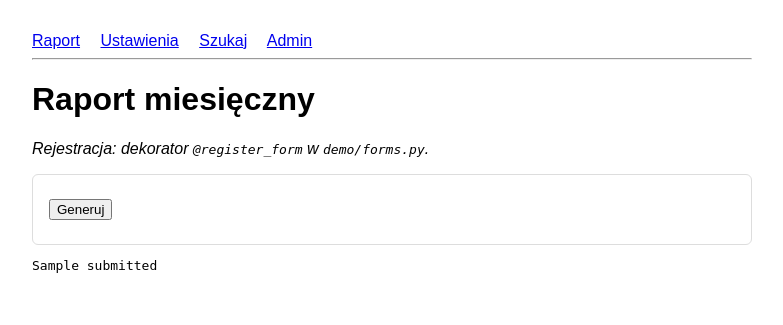
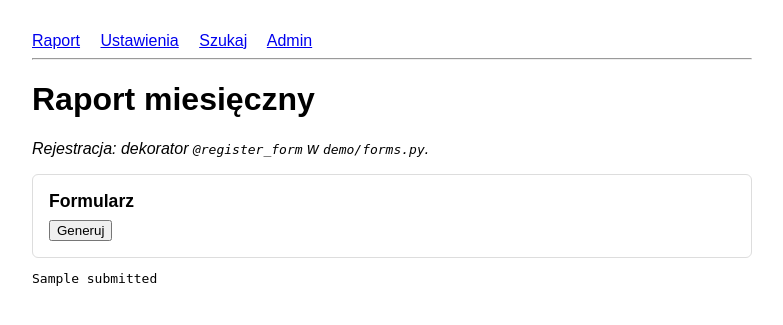
Before and after one commit to iplweb/django-formdefaults, a Django app: template example_project/demo/templates/demo/report.html in a window 1280 px wide. Shown: the top 325 px of the page, without its empty margins (248-1031 px from the left). Run offline with Django 4.2, Linux system fonts and the light colour scheme; the template is opened without the code that fills it: most values are stand-ins (such as "Sample title", 1, 10 or a date in 2020); parts of the project's set-up code (start-up, migrations or seed data) failed here and were passed over.

Commit message:
feat(example): render html_before/html_after, move popup button to card header

```diff
--- a/example_project/demo/templates/base.html
+++ b/example_project/demo/templates/base.html
@@ -9,7 +9,16 @@
     body { font-family: sans-serif; max-width: 720px; margin: 2em auto; padding: 0 1em; }
     nav a { margin-right: 1em; }
     .form-card { border: 1px solid #ddd; padding: 1em; border-radius: 6px; }
+    .form-card-header {
+      display: flex;
+      justify-content: space-between;
+      align-items: flex-start;
+      gap: 1em;
+      margin-bottom: 0.5em;
+    }
+    .form-card-header h2 { margin: 0; font-size: 1.1em; }
     .form-card .actions { display: flex; gap: 1em; align-items: center; margin-top: 0.5em; }
+    .fd-pre, .fd-post { margin: 0.5em 0; padding: 0.5em 0.75em; background: #f7f7f7; border-radius: 4px; font-size: 0.95em; }
   </style>
 </head>
 <body>
--- a/example_project/demo/templates/demo/report.html
+++ b/example_project/demo/templates/demo/report.html
@@ -5,6 +5,13 @@
 <h1>Raport miesięczny</h1>
 <p><em>Rejestracja: dekorator <code>@register_form</code> w <code>demo/forms.py</code>.</em></p>
 <div class="form-card">
+  <div class="form-card-header">
+    <h2>Formularz</h2>
+    {% formdefaults_button form %}
+  </div>
+  {% if form.initial.formdefaults_pre_html %}
+    <div class="fd-pre">{{ form.initial.formdefaults_pre_html|safe }}</div>
+  {% endif %}
   <form method="post">
     {% csrf_token %}
     {{ form.as_p }}
@@ -12,9 +19,9 @@
       <button type="submit">Generuj</button>
     </div>
   </form>
-  <div class="actions">
-    {% formdefaults_button form %}
-  </div>
+  {% if form.initial.formdefaults_post_html %}
+    <div class="fd-post">{{ form.initial.formdefaults_post_html|safe }}</div>
+  {% endif %}
 </div>
 {% if submitted %}<pre>{{ submitted }}</pre>{% endif %}
 {% endblock %}
```
Also changed, not shown: example_project/demo/templates/demo/search.html (+10 -3 lines), example_project/demo/templates/demo/settings.html (+10 -3 lines).
